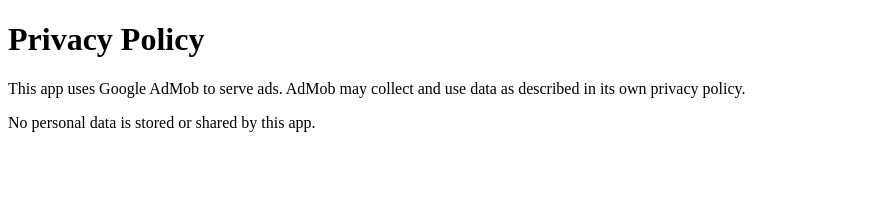
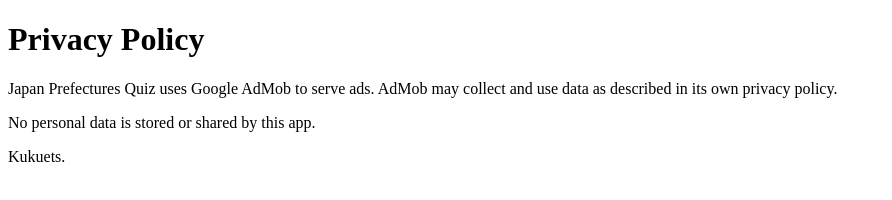
Before and after one commit to lancelot26/privacy-policy, a plain HTML site: page index.html in a window 1280 px wide. Shown: the whole page, without its empty margins (0-892 px from the left). Drawn offline with Linux system fonts and the light colour scheme.

Commit message:
Update index.html

```diff
--- a/index.html
+++ b/index.html
@@ -3,7 +3,8 @@
 <head><meta charset="UTF-8"><title>Privacy Policy</title></head>
 <body>
   <h1>Privacy Policy</h1>
-  <p>This app uses Google AdMob to serve ads. AdMob may collect and use data as described in its own privacy policy.</p>
+  <p>Japan Prefectures Quiz uses Google AdMob to serve ads. AdMob may collect and use data as described in its own privacy policy.</p>
   <p>No personal data is stored or shared by this app.</p>
+  <p>Kukuets.</p>
 </body>
 </html>
```
